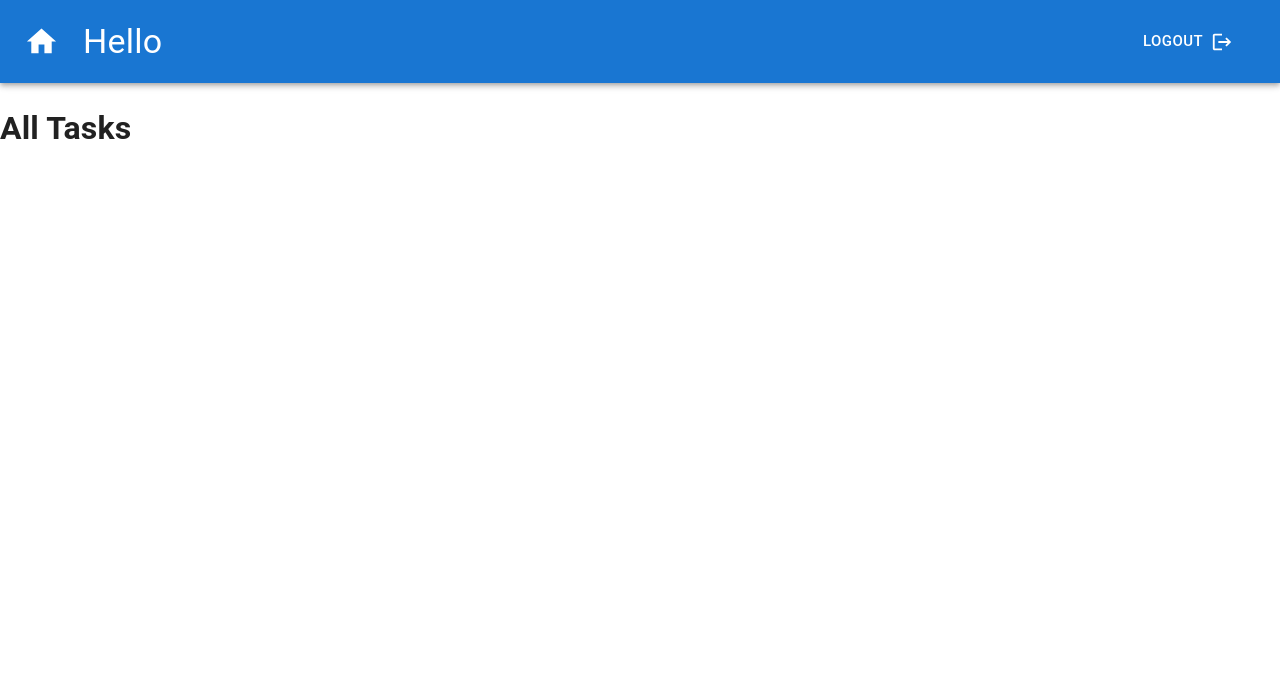
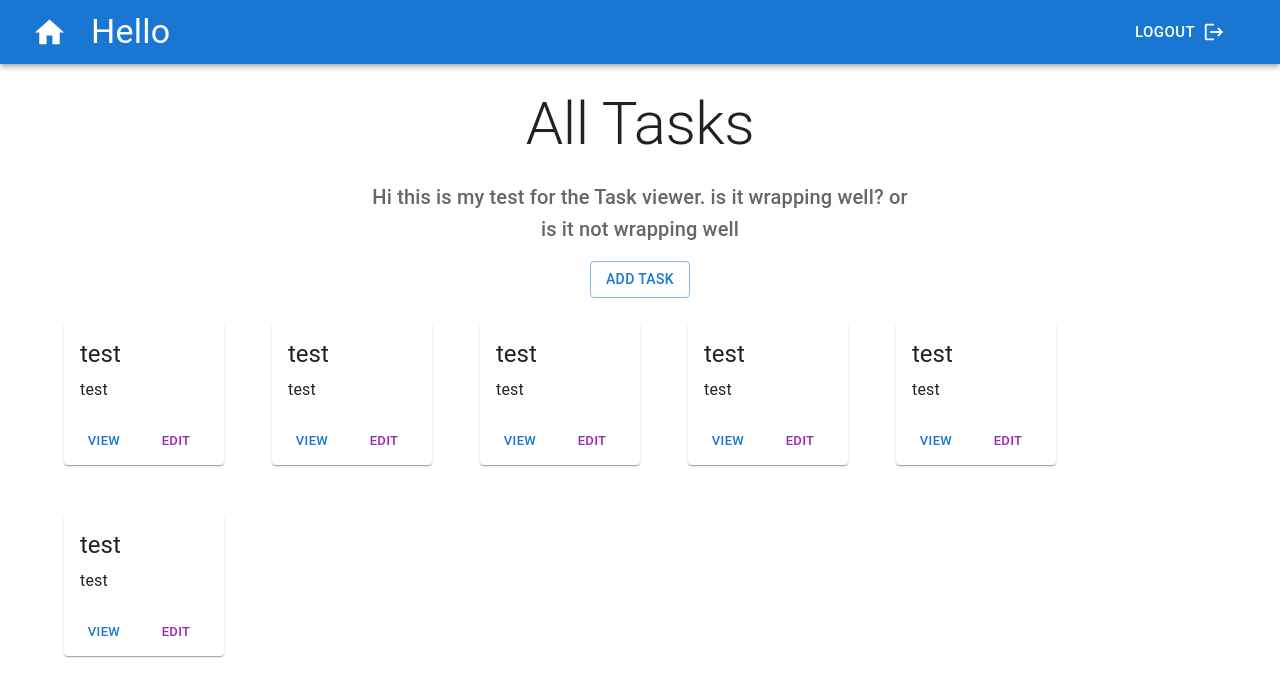
Before and after one commit to Elifnull/Task_manager, a React (Create React App) app in the folder client/: page /alltasks in a window 1280 px wide. Shown: the top 696 px of the page. Built offline with nearby package versions, Linux system fonts and the light colour scheme; no server answers; grey boxes are pictures that could not be loaded.

Commit message:
all task and My task framwork built

```diff
--- a/client/src/components/AllTasks.jsx
+++ b/client/src/components/AllTasks.jsx
@@ -1,12 +1,78 @@
 import react from "react";
 import Header from "./Header";
+import React, { useState } from 'react';
+import axios from 'axios';
+import { useNavigate } from 'react-router-dom';
+// import * as React from 'react';
+import Avatar from '@mui/material/Avatar';
+import Button from '@mui/material/Button';
+import CssBaseline from '@mui/material/CssBaseline';
+import TextField from '@mui/material/TextField';
+import FormControlLabel from '@mui/material/FormControlLabel';
+import Checkbox from '@mui/material/Checkbox';
+import Link from '@mui/material/Link';
+import Grid from '@mui/material/Grid';
+import Box from '@mui/material/Box';
+import LockOutlinedIcon from '@mui/icons-material/LockOutlined';
+import Typography from '@mui/material/Typography';
+import Container from '@mui/material/Container';
+import { CardMedia,Card, CardActions, CardContent } from "@mui/material";
+import { makeStyles } from "@mui/material";
 
 const AllTasks = () =>{
+    const navigate = useNavigate();
+    const photoArray = [1,2,3,4,5,6]  //test variables for mapping
 
+    let title = "title"
+    let image = "https://wallsdesk.com/wp-content/uploads/2016/09/Space-Wallpapers-HQ.jpg"
     return(
         <>
-        <Header/>
-        <h1>All Tasks</h1>
+        <CssBaseline /> {/* this adds basic Css styling to the whole app*/}
+            <Header/>
+            <main>
+            <div >
+                <Container maxWidth='sm' style={{marginTop: "3vh"}}>
+                <Typography gutterBottom variant="h2" color="textPrimary" align="center" >All Tasks</Typography>
+                <Typography paragraph variant="h6" color="textSecondary" align="center" >Hi this is my test for the Task viewer. is it wrapping well? or is it not wrapping well</Typography>
+                <div>
+                <Grid container spacing={2} justifyContent='center'>
+                    <Grid item>
+                    <Button onClick={()=>navigate('/addtask')} variant="outlined" color="primary">
+                            Add Task
+                        </Button>
+                    </Grid>
+                </Grid>
+                </div>
+                </Container>
+            </div>
+            </main >
+            <Container maxWidth="lg" style={{marginTop: "3vh"}}>
+                <Grid container spacing={6}>
+                    {photoArray?photoArray.map((value, index)=>(
+                    <Grid item key={index}>
+                        <Card style={{width:"20vh"}}>
+                            <CardMedia
+                                image={image}
+                                title={title}
+                            />
+                            <CardContent  >
+                                <Typography variant="h5" gutterBottom>
+                                    test
+                                </Typography>
+                                <Typography>
+                                    test
+                                </Typography>
+                            </CardContent>
+                            <CardActions>
+                                <Button size="small" color="primary"onClick={()=>navigate(`/view/test`)}>View</Button>
+                                <Button size="small" color="secondary" onClick={()=>navigate(`/edit/test`)}>Edit</Button>
+                            </CardActions>
+                        </Card>
+                    </Grid>
+
+                    )):null}
+                </Grid>
+            </Container>
         </>
     )
 }
--- a/client/src/components/Header.jsx
+++ b/client/src/components/Header.jsx
@@ -53,8 +53,8 @@ const Header = () =>{
     return (
         <ThemeProvider theme={theme}>
         <CssBaseline />
-        <AppBar position="relative">
-            <Toolbar style={{padding: "2vh"}}>
+        <AppBar position="relative" >
+            <Toolbar>
                 <IconButton
                 color="inherit"
                 onClick={()=>navigate("/alltasks")}
@@ -68,7 +68,7 @@ const Header = () =>{
                 Hello {user? user: null}
             </Typography>
             <Box container>
-            <Button color="inherit"onClick={logout} size='large' endIcon={<LogoutIcon fontSize="large"/>} style={{marginRight: "3vh"}}>Logout</Button>
+            <Button color="inherit" onClick={logout} size='large' endIcon={<LogoutIcon fontSize="large"/>} style={{marginRight: "3vh"}}>Logout</Button>
             </Box>
             </Toolbar>
         </AppBar>
```
